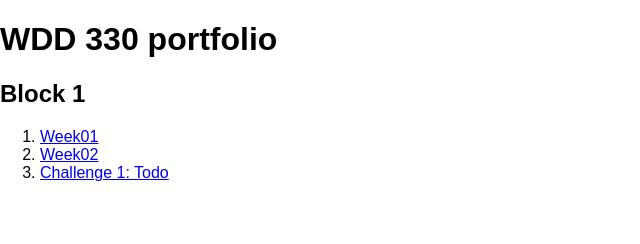
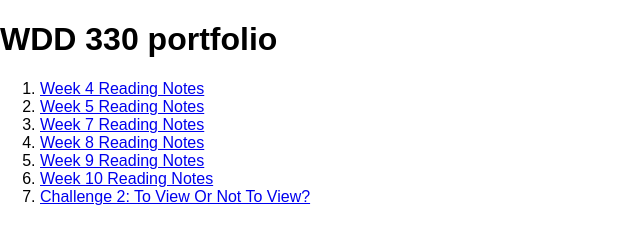
Before and after one commit to OGD95/WDD_330, a plain HTML site: page index.html in a window 1280 px wide. Shown: the whole page, without its empty margins (0-640 px from the left). Drawn offline with Linux system fonts and the light colour scheme; files that its build step writes are made by us from their sources.

Commit message:
Update index.html

```diff
--- a/index.html
+++ b/index.html
@@ -8,14 +8,15 @@
   </head>
   <body>
     <h1>WDD 330 portfolio</h1>
-    <h2>Block 1</h2>
     <ol>
-      <li><a href="week1/">Week01</a></li>
-      <li><a href="week2/">Week02</a></li>
-      <li><a href="searchCritic.html">Challenge 1: Todo</a></li>
+      <li><a href="readingNotes/W04 Readings.docx">Week 4 Reading Notes</a></li>
+      <li><a href="readingNotes/W05 Readings - Notes.docx">Week 5 Reading Notes</a></li>
+      <li><a href="readingNotes/W07 Readings_ Notes.docx.docx">Week 7 Reading Notes</a></li>
+      <li><a href="readingNotes/W08 Readings.docx">Week 8 Reading Notes</a></li>
+      <li><a href="readingNotes/W09 Readings Notes.docx">Week 9 Reading Notes</a></li>
+      <li><a href="readingNotes/W010 Readings.docx">Week 10 Reading Notes</a></li>
+      <li><a href="searchCritic.html">Challenge 2: To View Or Not To View?</a></li>
     </ol>
-
-
     </ul>
   </body>
 </html>
```
